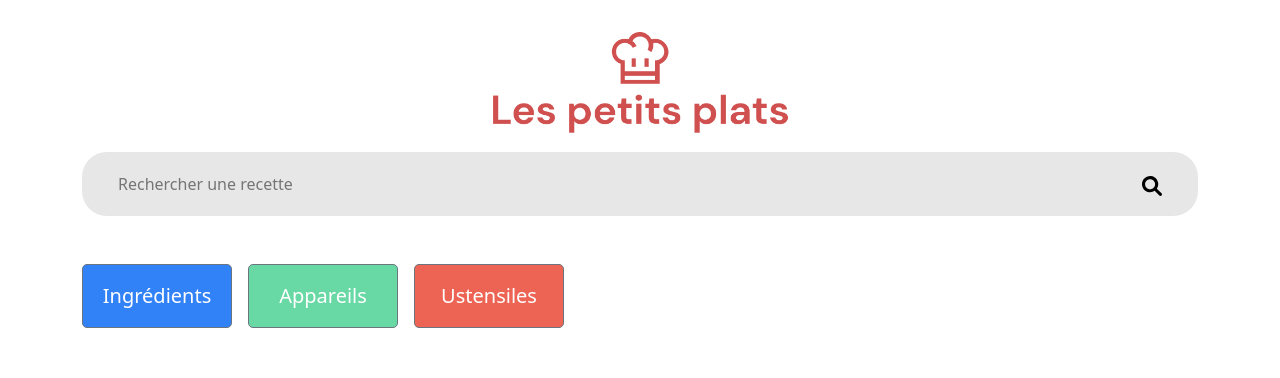
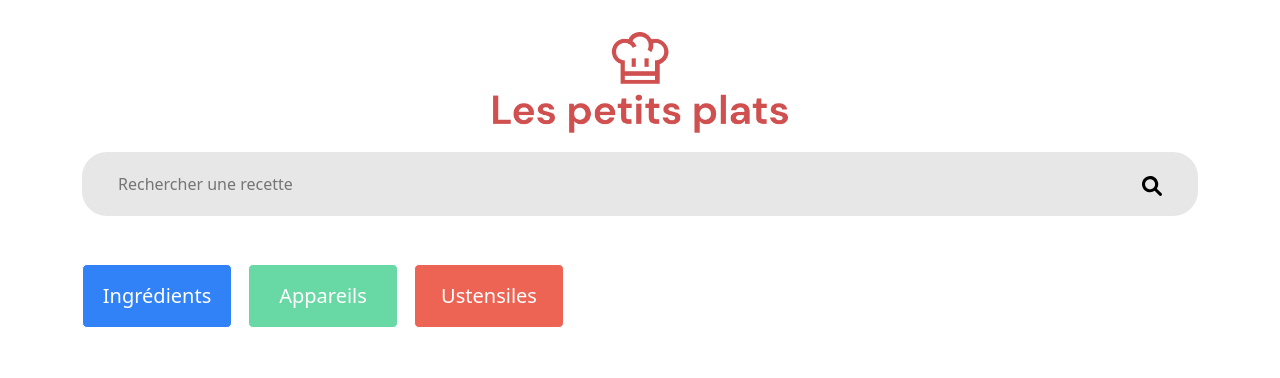
Before and after one commit to rocharmengaud/LesPetitsPlats, a plain HTML site: page index.html in a window 1280 px wide. Shown: the top 378 px of the page. Drawn offline with nearby package versions, Linux system fonts and the light colour scheme.

Commit message:
styling buttons

```diff
--- a/style.css
+++ b/style.css
@@ -115,6 +115,10 @@ ul {
   background-color: grey;
 }
 
+.btn {
+  border-color: currentColor;
+}
+
 .btn-secondary {
   width: 150px;
   padding: 1rem 1rem;
@@ -134,6 +138,7 @@ ul {
 }
 
 .tag-content {
+  padding: 0 0.5rem;
   gap: 0.5rem;
   align-items: center;
 }
```
